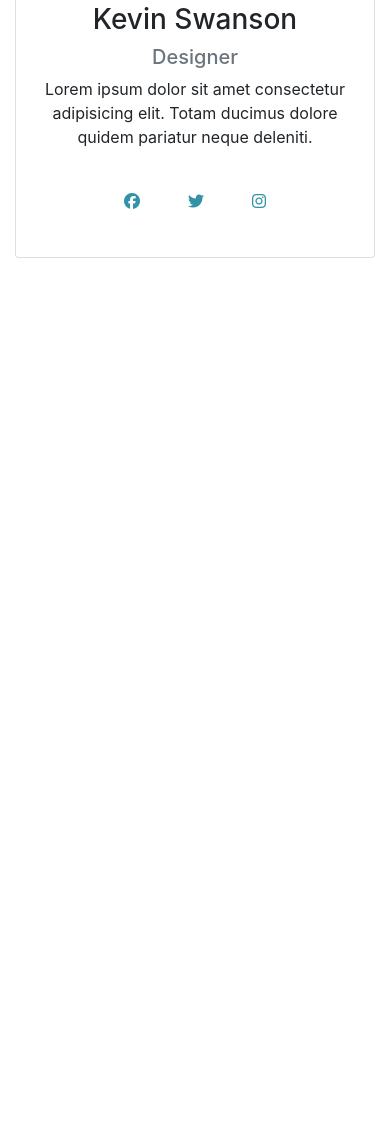
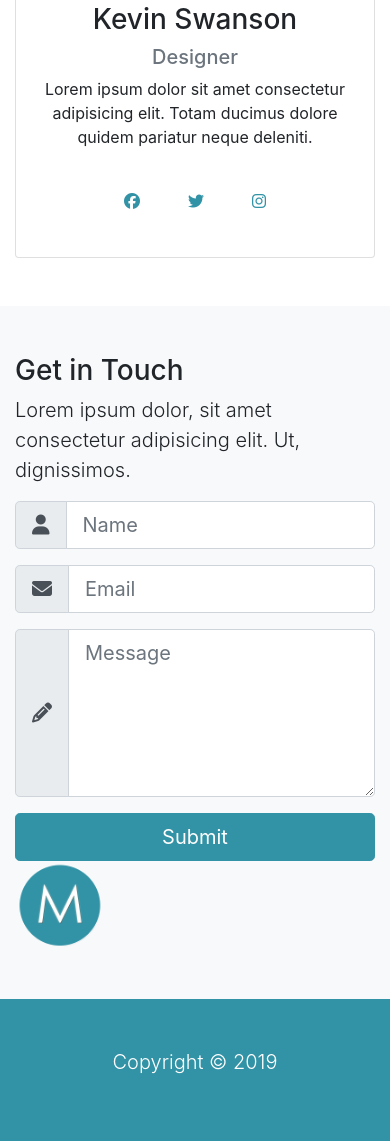
Before and after one commit to kasantosh/MiBook, a plain HTML site: page index.html in a window 390 px wide. Shown: the part 4429-5570 px from the top of the page. Before the commit the page ends 4735 px from the top, so only its background shows below. Drawn offline with nearby package versions, Linux system fonts and the light colour scheme.

Commit message:
Finished Project

```diff
--- a/index.html
+++ b/index.html
@@ -9,8 +9,11 @@
     <link rel="stylesheet" href="./css/style.css" />
     <title>MiBook</title>
   </head>
-  <body>
-    <nav class="navbar navbar-expand-md navbar-light fixed-top py-4">
+  <body id="home" data-spy="scroll" data-target="#main-nav">
+    <nav
+      class="navbar navbar-expand-md navbar-light fixed-top py-4"
+      id="main-nav"
+    >
       <div class="container">
         <a href="home" class="navbar-brand">
           <img src="./img/mlogo.png" width="50" height="50" alt="" />
@@ -416,6 +419,77 @@
       </div>
     </section>
 
+    <!-- CONTACT -->
+
+    <section id="contact" class="bg-light py-5">
+      <div class="container">
+        <div class="row">
+          <div class="col-lg-9">
+            <h3>Get in Touch</h3>
+            <p class="lead">
+              Lorem ipsum dolor, sit amet consectetur adipisicing elit. Ut,
+              dignissimos.
+            </p>
+            <form>
+              <div class="input-group input-group-lg mb-3">
+                <div class="input-group-prepend">
+                  <span class="input-group-text">
+                    <i class="fas fa-user"></i>
+                  </span>
+                </div>
+                <input type="text" class="form-control" placeholder="Name" />
+              </div>
+
+              <div class="input-group input-group-lg mb-3">
+                <div class="input-group-prepend">
+                  <span class="input-group-text">
+                    <i class="fas fa-envelope"></i>
+                  </span>
+                </div>
+                <input type="email" class="form-control" placeholder="Email" />
+              </div>
+
+              <div class="input-group input-group-lg mb-3">
+                <div class="input-group-prepend">
+                  <span class="input-group-text">
+                    <i class="fas fa-pencil-alt"></i>
+                  </span>
+                </div>
+                <textarea
+                  class="form-control"
+                  placeholder="Message"
+                  rows="5"
+                ></textarea>
+              </div>
+
+              <input
+                type="submit"
+                value="Submit"
+                class="btn btn-primary btn-block btn-lg"
+              />
+            </form>
+          </div>
+
+          <div class="col-lg-3 align-self-center">
+            <img src="./img/mlogo.png" alt="" class="img-fluid" />
+          </div>
+        </div>
+      </div>
+    </section>
+
+    <footer id="main-footer" class="py-5 bg-primary text-white">
+      <div class="container">
+        <div class="row text-center">
+          <div class="col-md-6 ml-auto">
+            <p class="lead">
+              Copyright &copy;
+              <span id="year"></span>
+            </p>
+          </div>
+        </div>
+      </div>
+    </footer>
+
     <!-- Below scrips are 1. jQuery 2. and 3. are Bootstrap js -->
     <script
       src="https://code.jquery.com/jquery-3.4.1.min.js"
@@ -435,6 +509,30 @@
     <script>
       //get current year for the copyright
       $("#year").text(new Date().getFullYear());
+
+      // Init Scrollspy
+      $("body").scrollspy({ target: "#main-nav" });
+
+      // Smooth Scrolling
+      $("#main-nav a").on("click", function(e) {
+        //check for hash(#) value
+        if (this.hash !== "") {
+          e.preventDefault();
+          const hash = this.hash;
+
+          //animate smooth scroll
+          $("html, body").animate(
+            {
+              scrollTop: $(hash).offset().top
+            },
+            900,
+            function() {
+              //Add hash to URL after scroll
+              window.location.hash = hash;
+            }
+          );
+        }
+      });
     </script>
   </body>
 </html>
--- a/scss/style.scss
+++ b/scss/style.scss
@@ -63,4 +63,10 @@ body {
   .mb-resp {
     margin-bottom: 1rem;
   }
+
+  #contact {
+    img {
+      width: 25%;
+    }
+  }
 }
```
Also changed, not shown: css/style.css.
